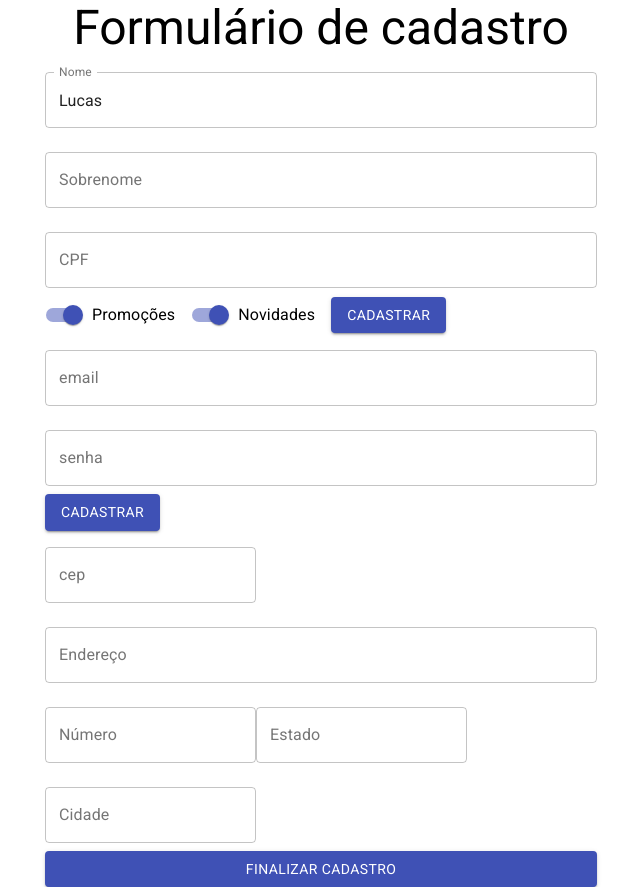
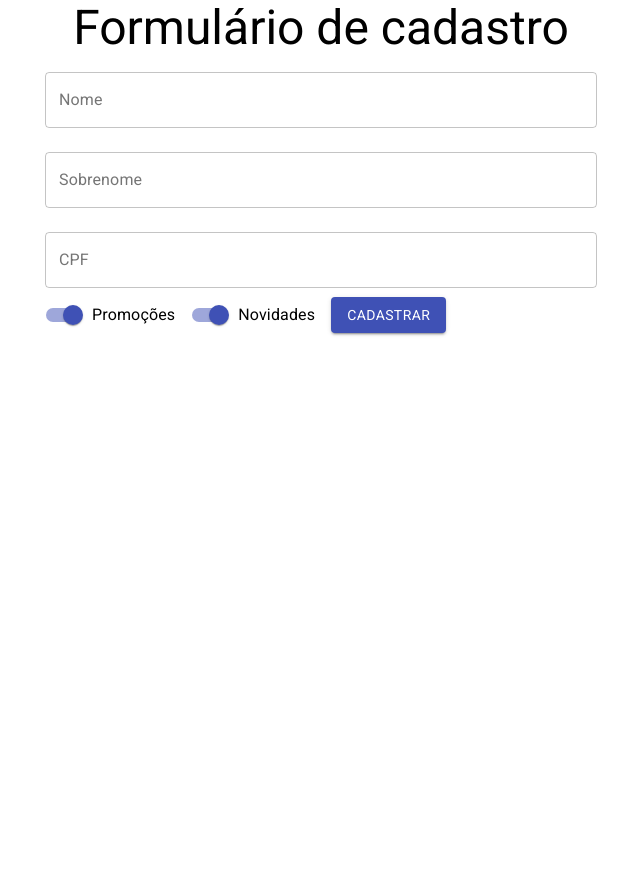
Before and after one commit to lucasamacedo/ReactPt2, a React (Create React App) app in the folder formulariocadastro/: page / in a window 1280 px wide. Shown: the whole page, without its empty margins (319-959 px from the left). After the commit the page ends 800 px from the top, so only its background shows below. Built offline with nearby package versions, Linux system fonts and the light colour scheme.

Commit message:
Controlando que formulário será exebido com uma expressão Switch

```diff
--- a/formulariocadastro/src/components/FormularioCadastro/DadosPessoais.jsx
+++ b/formulariocadastro/src/components/FormularioCadastro/DadosPessoais.jsx
@@ -2,7 +2,7 @@ import React, { useState } from "react";
 import { Button, TextField, Switch, FormControlLabel } from "@material-ui/core";
 
 function DadosPessoais({aoEnviar, validarCPF}) {
-  const [nome, setNome] = useState("Lucas");
+  const [nome, setNome] = useState("");
   const [sobrenome, setSobrenome] = useState("");
   const [cpf, setCpf] = useState("");
   const [promocoes, setPromocoes] = useState(true);
--- a/formulariocadastro/src/components/FormularioCadastro/FormularioCadastro.jsx
+++ b/formulariocadastro/src/components/FormularioCadastro/FormularioCadastro.jsx
@@ -1,16 +1,26 @@
-import React from "react";
-import DadosEntrega from './DadosEntrega';
+import { Typography } from "@material-ui/core";
+import React, { useState } from "react";
+import DadosEntrega from "./DadosEntrega";
 import DadosPessoais from "./DadosPessoais";
 import DadosUsuario from "./DadosUsuario";
 
 function FormularioCadastro({ aoEnviar, validarCPF }) {
-  return (
-    <>
-      <DadosPessoais aoEnviar={aoEnviar} validarCPF={validarCPF} />
-      <DadosUsuario />
-      <DadosEntrega />
-    </>
-  );
+  const [etapaAtual, setEtapaAtual] = useState(1);
+
+  function formularioAtual(etapa) {
+    switch (etapa) {
+      case 0:
+        return <DadosUsuario />;
+      case 1:
+        return <DadosPessoais aoEnviar={aoEnviar} validarCPF={validarCPF} />;
+      case 2:
+        return <DadosEntrega />;
+      default:
+        <Typography>Erro ao selecionar formulário.</Typography>;
+    }
+  }
+
+  return <>{formularioAtual(etapaAtual)}</>;
 }
 
 export default FormularioCadastro;
```
